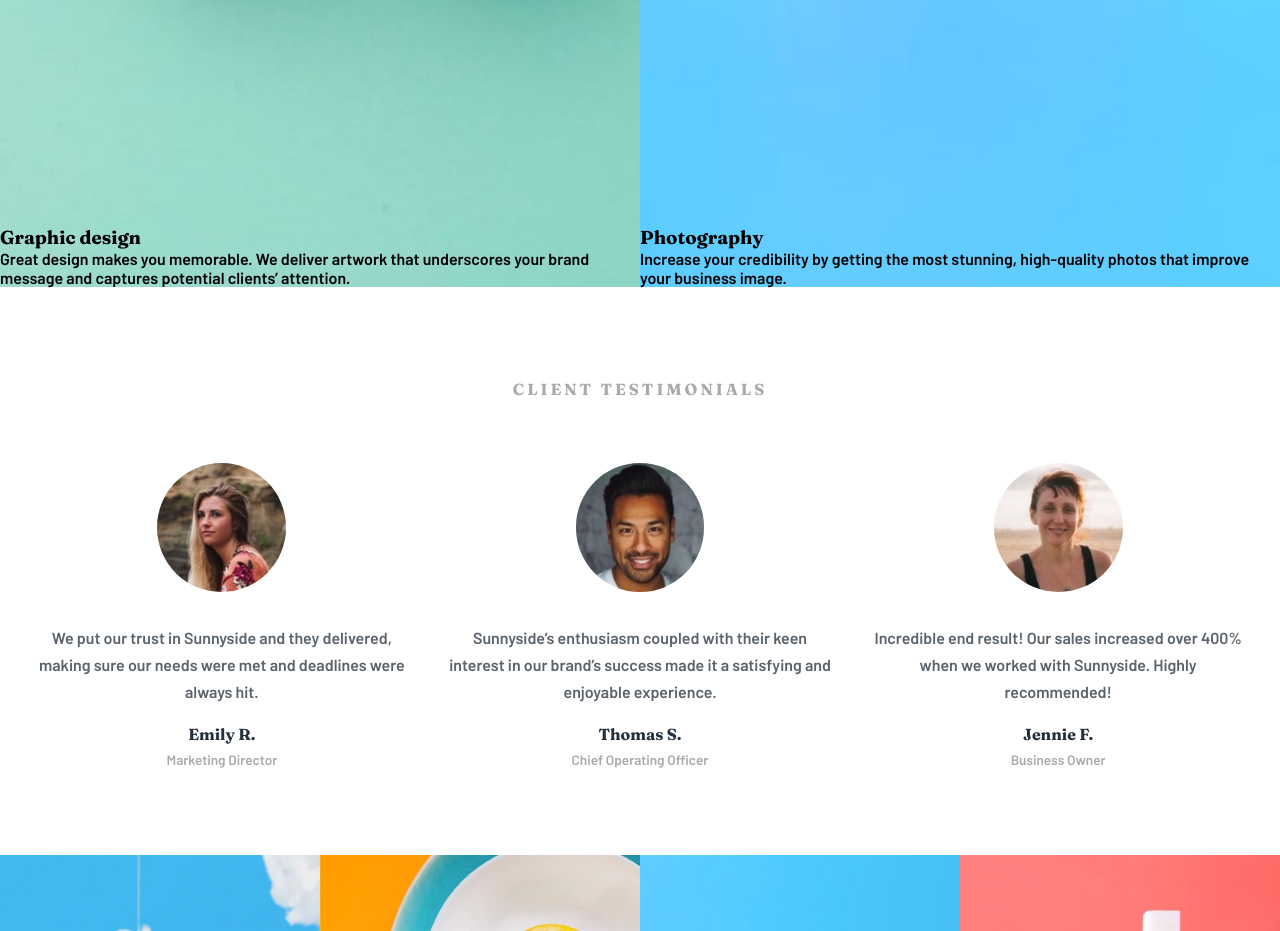
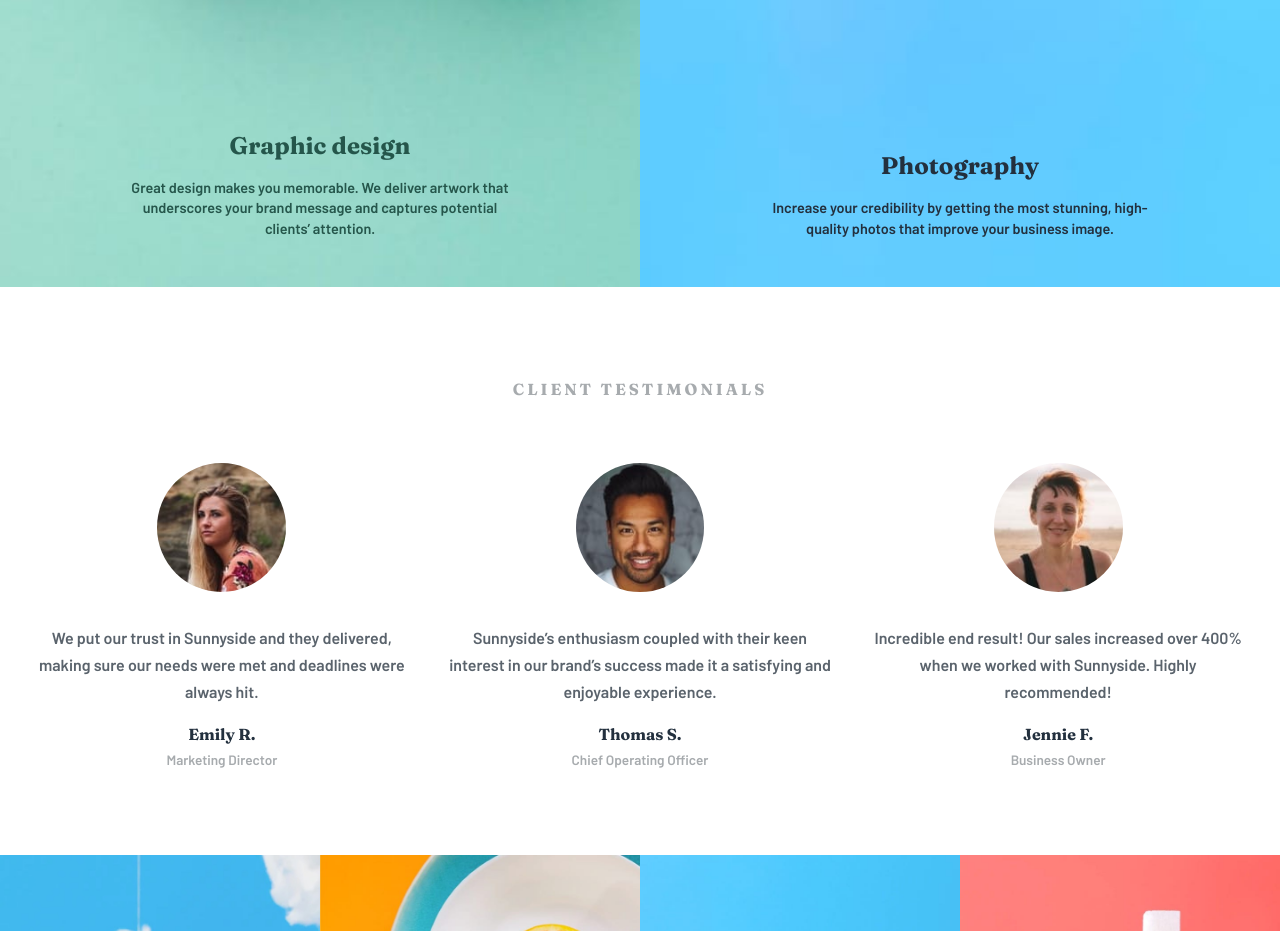
Before and after one commit to alessandradocouto/Responsive-Page-Grid-Flexbox-JavaScript, a plain HTML site: page index.html in a window 1280 px wide. Shown: the part 2180-3111 px from the top of the page. Drawn offline with Linux system fonts and the light colour scheme.

Commit message:
edit services index.html

```diff
--- a/index.html
+++ b/index.html
@@ -89,9 +89,9 @@
 
         <section id="services" class="container-service">
           <div class="container-service-graph-img">
-            <article class="container-graph">
-              <h3 class="container-graph-title">Graphic design</h3>
-              <p class="container-graph-subtext">Great design makes you memorable.
+            <article class="container-service-text">
+              <h3 class="container-service-text-graph-title">Graphic design</h3>
+              <p class="container-service-text-graph-title-subtext">Great design makes you memorable.
                 We deliver artwork that underscores
                 your brand message and captures potential
                 clients’ attention.
@@ -100,11 +100,11 @@
           </div>
 
           <div class="container-service-photo-img">
-            <article class="container-photo">
-              <h3 class="container-photo-title">Photography</h3>
-              <p class="container-photo-subtext">Increase your credibility by getting
+            <article class="container-service-text">
+              <h3 class="container-service-photo-text-title">Photography</h3>
+              <p class="container-service-photo-text-title-subtext">Increase your credibility by getting
                 the most stunning, high-quality photos
-                that improve your business image.
+                  that improve your business image.
               </p>
             </article>
           </div>
```
